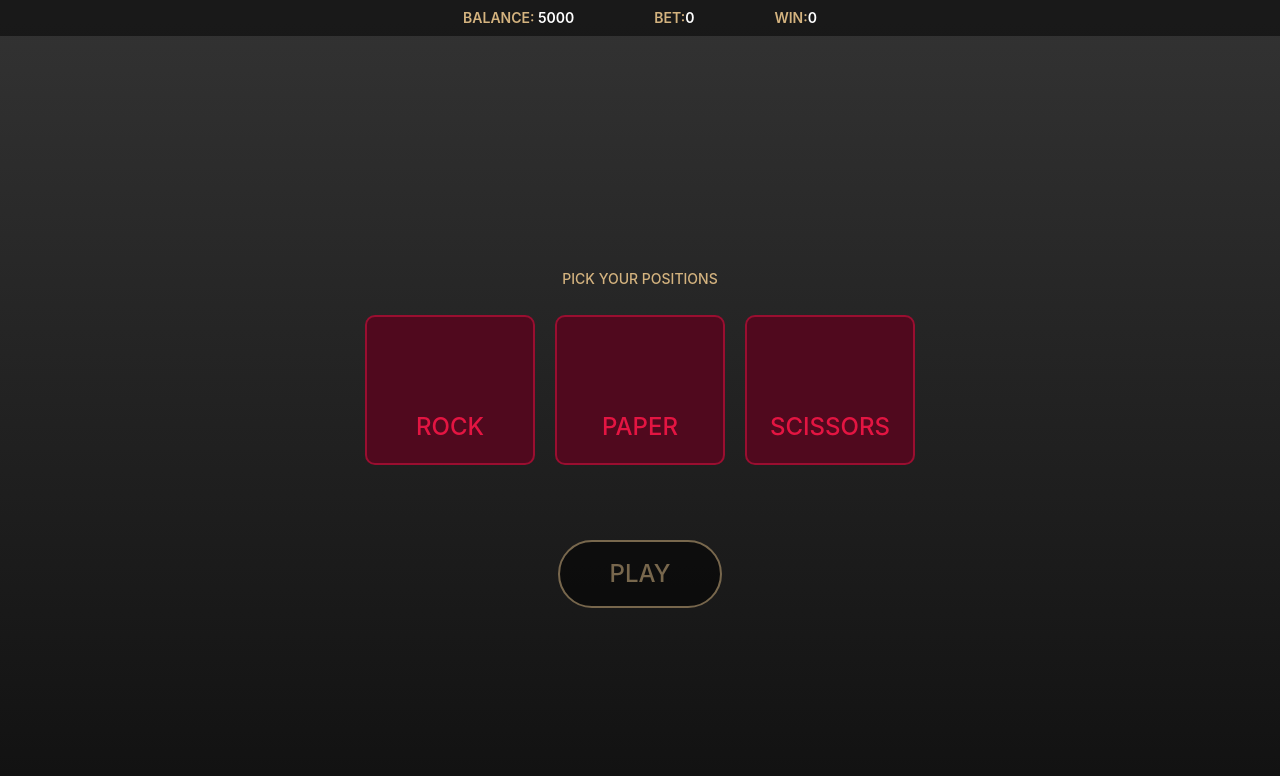
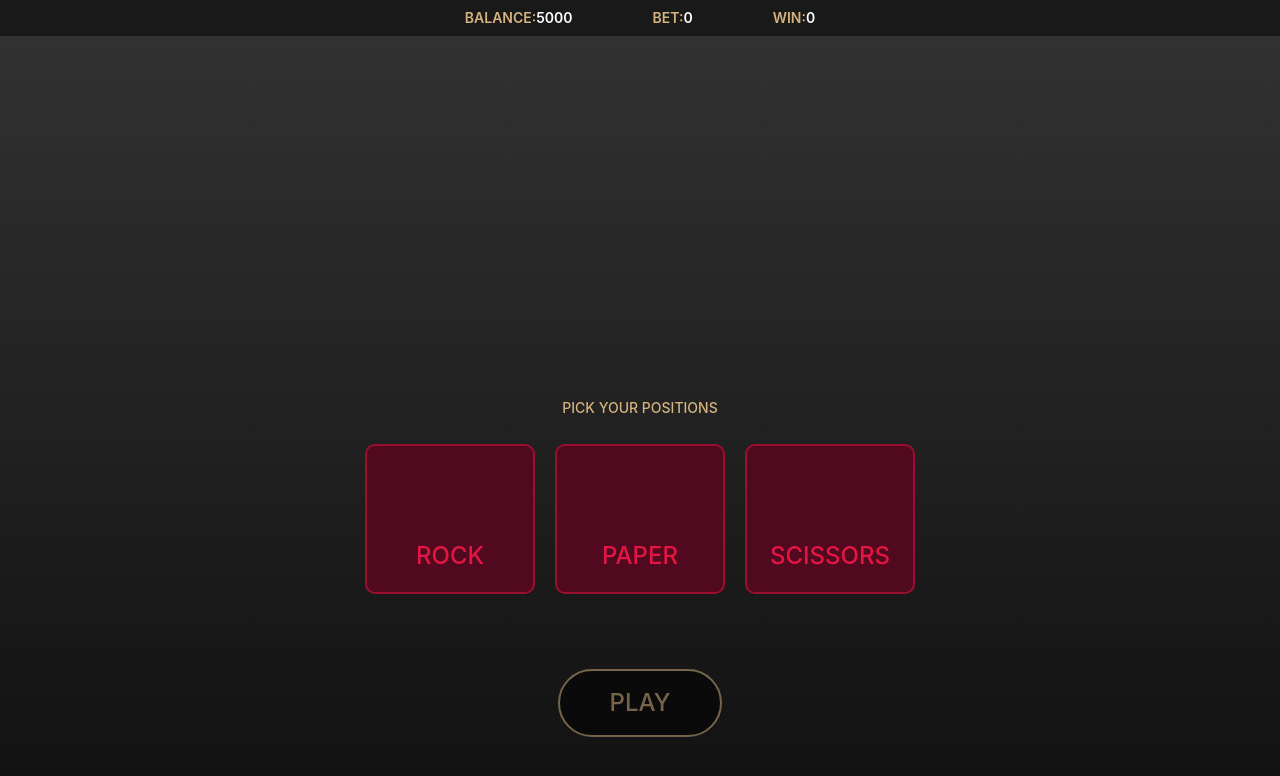
Before and after one commit to fancier21/rock-paper-scissors, a React (Vite) app: page / in a window 1280 px wide. Shown: the top 776 px of the page. Built offline with nearby package versions, Linux system fonts and the light colour scheme.

Commit message:
rsc play game

```diff
--- a/src/App.scss
+++ b/src/App.scss
@@ -1,3 +1,16 @@
+@import "./shared/css/common.scss";
+
+#app {
+    position: relative;
+    display: flex;
+    flex-direction: column;
+    align-items: center;
+    justify-content: flex-end;
+    user-select: none;
+    color: #fff;
+    background: var(--bg-primary);
+}
+
 .rps-header {
     position: fixed;
     top: 0;
@@ -22,6 +35,15 @@
         color: var(--text-primary);
         text-transform: uppercase;
 
+        @include small-break {
+            display: flex;
+            flex-direction: column;
+            align-items: center;
+            span {
+                display: inline-block;
+            }
+        }
+
         &--value {
             color: var(--text-tertiary);
         }
@@ -34,9 +56,15 @@
     align-items: center;
     justify-content: center;
     width: 100%;
-    height: 100vh;
+    text-align: center;
     color: #fff;
-    background: var(--bg-primary);
+    padding: 0 10px;
+
+    @include extra-small-break {
+        height: 100%;
+        overflow: auto;
+        padding-top: 180px;
+    }
 }
 
 .rps-result {
@@ -44,7 +72,6 @@
     text-transform: uppercase;
 
     &__title {
-        font-size: 40px;
         font-weight: 800;
         color: var(--text-secondary);
     }
@@ -68,7 +95,6 @@
     text-transform: uppercase;
 
     &__title {
-        font-size: 40px;
         font-weight: 800;
         color: var(--text-tertiary);
     }
@@ -88,11 +114,11 @@
 
 .rps-game {
     width: inherit;
-    display: flex;
-    flex-direction: column;
-    align-items: center;
-    justify-content: center;
     margin-top: 70px;
+
+    @include small-break {
+        margin-top: 40px;
+    }
 
     &__instruction {
         font-size: 14px;
@@ -106,7 +132,12 @@
     width: inherit;
     display: flex;
     justify-content: center;
+    flex-wrap: wrap;
     gap: 20px;
+
+    @include extra-small-break {
+        gap: 10px;
+    }
 }
 
 .rps-choice {
@@ -125,6 +156,10 @@
     transition:
         transform 0.3s ease,
         box-shadow 0.3s ease;
+
+    @include extra-small-break {
+        padding: 10px;
+    }
 
     &:not(&--disabled):hover {
         transform: scale(1.05);
@@ -192,6 +227,7 @@
 
 .rps-button {
     margin-top: 75px;
+    margin-bottom: 5%;
     padding: 16px 50px;
     border: 2px solid var(--color-primary);
     border-radius: 50px;
@@ -202,6 +238,10 @@
     text-transform: uppercase;
     cursor: pointer;
     transition: all 0.3s ease;
+
+    @include small-break {
+        margin-top: 45px;
+    }
 
     &:hover {
         background-color: #fff;
--- a/src/game/rps-stats.tsx
+++ b/src/game/rps-stats.tsx
@@ -16,15 +16,16 @@ const Stats: React.FC<StatsProps> = ({
   return (
     <div className="rps-stats">
       <ul className="rps-stats__list">
-        <li className="rps-stats__item rps-stats__item--balance">
-          BALANCE: <span className="rps-stats__item--value">{balance}</span>
+        <li className="rps-stats__item">
+          <span className="rps-stats__item--label">BALANCE:</span>
+          <span className="rps-stats__item--value">{balance}</span>
         </li>
-        <li className="rps-stats__item rps-stats__item--bet">
-          BET:
+        <li className="rps-stats__item">
+          <span className="rps-stats__item--label">BET:</span>
           <span className="rps-stats__item--value">{totalBet}</span>
         </li>
-        <li className="rps-stats__item rps-stats__item--win">
-          WIN:
+        <li className="rps-stats__item">
+          <span className="rps-stats__item--label">WIN:</span>
           <span className="rps-stats__item--value">
             {winner === "player" ? winAmount : 0}
           </span>
--- a/src/shared/css/app.scss
+++ b/src/shared/css/app.scss
@@ -1,6 +1,6 @@
 @use "./queries.scss" as *;
 @use "./colors.scss" as *;
-@use "./types.scss" as *;
+@use "./type.scss" as *;
 @import "./theme.scss";
 
 *,
@@ -86,11 +86,3 @@ ul {
     list-style: none;
     padding: 0;
 }
-
-#app {
-    display: flex;
-    flex-direction: column;
-    align-items: center;
-    height: 100vh;
-    user-select: none;
-}
--- /dev/null
+++ b/src/shared/css/common.scss
@@ -0,0 +1,2 @@
+@forward "./queries.scss";
+@forward "./type.scss";
--- a/src/shared/css/queries.scss
+++ b/src/shared/css/queries.scss
@@ -1,7 +1,9 @@
 $breakpoint-xs-width: 400px;
-$breakpoint-s-width: 768px;
-$breakpoint-m-width: 1024px;
-$breakpoint-l-width: 1440px;
+$breakpoint-sm-width: 576px;
+$breakpoint-md-width: 768px;
+$breakpoint-lg-width: 992px;
+$breakpoint-xl-width: 1024px;
+$breakpoint-xxl-width: 1440px;
 
 @mixin extra-small-break {
     @media (max-width: #{$breakpoint-xs-width}) {
@@ -10,19 +12,31 @@ $breakpoint-l-width: 1440px;
 }
 
 @mixin small-break {
-    @media (max-width: #{$breakpoint-s-width}) {
+    @media (max-width: #{$breakpoint-sm-width}) {
         @content;
     }
 }
 
 @mixin mid-break {
-    @media (max-width: #{$breakpoint-m-width}) {
+    @media (max-width: #{$breakpoint-md-width}) {
         @content;
     }
 }
 
 @mixin large-break {
-    @media (max-width: #{$breakpoint-l-width}) {
+    @media (max-width: #{$breakpoint-lg-width}) {
         @content;
     }
 }
+
+@mixin extra-large-break {
+    @media (max-width: #{$breakpoint-xl-width}) {
+        @content;
+    }
+}
+
+@mixin x-extra-large-break {
+    @media (max-width: #{$breakpoint-xxl-width}) {
+        @content;
+    }
+}
--- a/src/shared/css/types.scss
+++ b/src/shared/css/type.scss
@@ -5,10 +5,16 @@
     line-height: 70px;
     font-weight: bold;
 
-    @include mid-break {
+    @include extra-large-break {
         margin: 24px 0;
         font-size: 42px;
         line-height: 42px;
+    }
+
+    @include extra-small-break {
+        margin: 20px 0;
+        font-size: 40px;
+        line-height: 40px;
     }
 }
 
@@ -18,7 +24,7 @@
     line-height: 54px;
     font-weight: bold;
 
-    @include mid-break {
+    @include large-break {
         margin: 22px 0;
         font-size: 32px;
         line-height: 40px;
@@ -31,7 +37,7 @@
     line-height: 40px;
     font-weight: bold;
 
-    @include mid-break {
+    @include large-break {
         margin: 20px 0;
         font-size: 26px;
         line-height: 32px;
@@ -44,7 +50,7 @@
     line-height: 32px;
     font-weight: bold;
 
-    @include mid-break {
+    @include large-break {
         font-size: 22px;
         line-height: 30px;
     }
@@ -56,7 +62,7 @@
     line-height: 30px;
     font-weight: bold;
 
-    @include mid-break {
+    @include large-break {
         font-size: 18px;
         line-height: 24px;
     }
```
